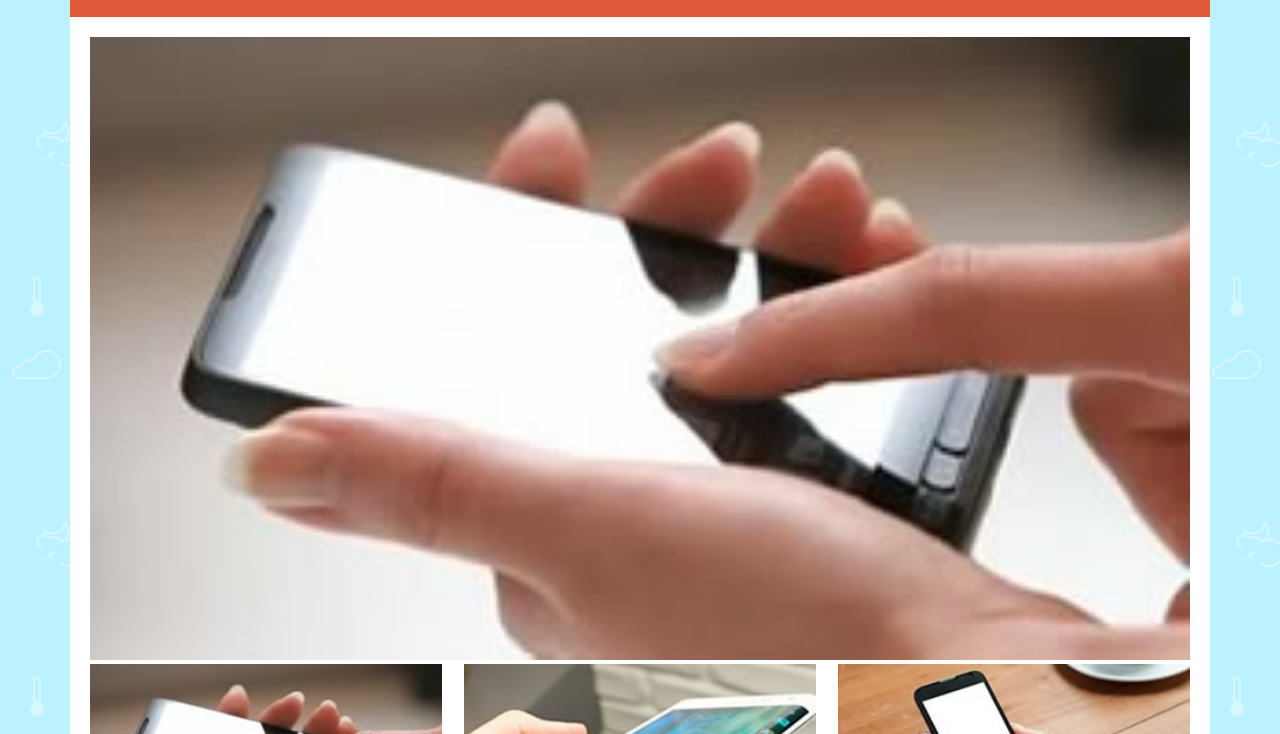
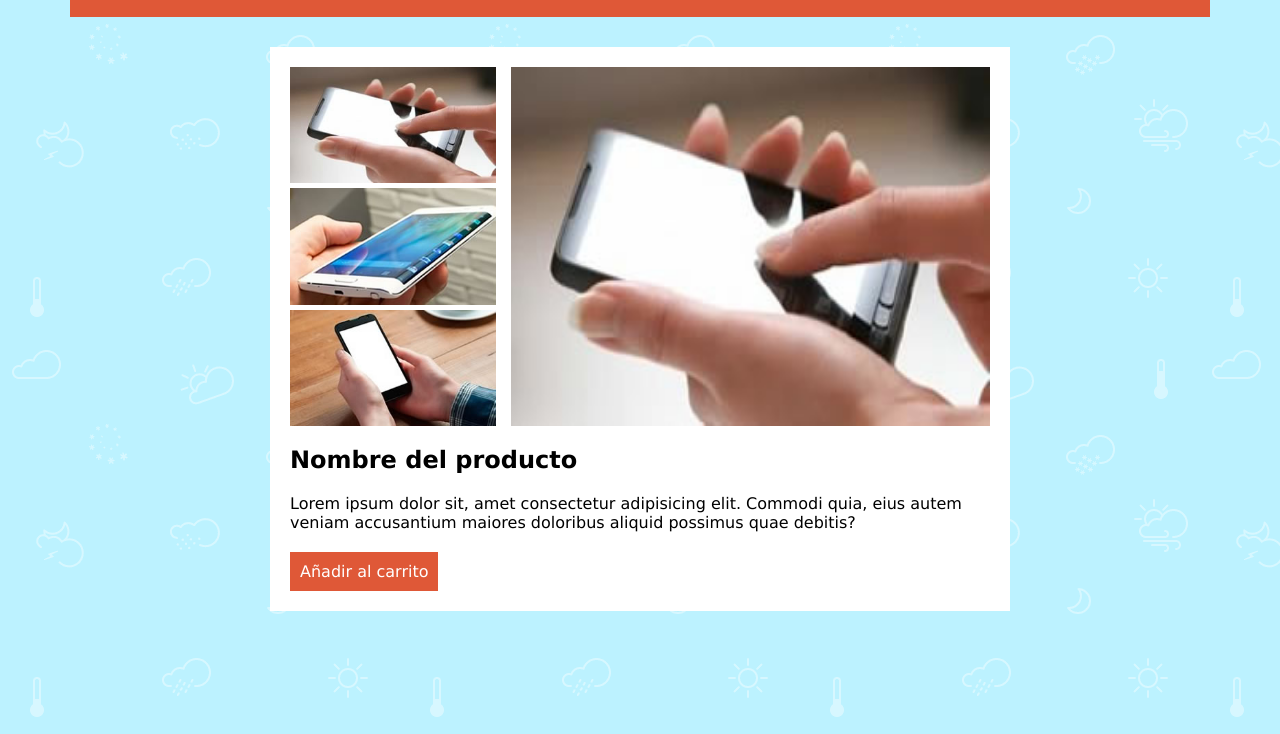
Before and after one commit to Comision16/craftsy, a website: page views/productDetail.html in a window 1280 px wide. Shown: the part 66-800 px from the top of the page. Drawn offline with Linux system fonts and the light colour scheme.

Commit message:
estilos detalle de producto listo!

```diff
--- a/public/css/detail.css
+++ b/public/css/detail.css
@@ -4,7 +4,7 @@
     padding: 20px;
 }
 
-.detail__main__section figure img {
+.detail__main__section img {
     width: 100%;
 }
 
@@ -21,3 +21,30 @@
  .detail__main__section--content h2{
     margin: 20px 0;
  }
+
+ @media (min-width:768px) {
+    .detail__main {
+        padding: 30px;
+    }
+
+    .detail__main__section__article {
+        display: flex;
+        gap: 15px;
+        flex-direction: row-reverse;
+    }
+
+    .detail__main__section--images{
+        flex-direction: column;
+        gap: 5px;
+     }
+
+     .detail__main__section--images img{
+        width: 100%;
+     }
+ }
+
+ @media (min-width:1024px) {
+    .detail__main {
+        padding: 30px 200px;
+    }
+ }
--- a/views/productDetail.html
+++ b/views/productDetail.html
@@ -28,16 +28,16 @@
             </ul>
         </nav>
     </header>
-    <main class="detail__main ">
+    <main class="detail__main">
         <section class="detail__main__section general__main__section">
-            <figure>
+            <article class="detail__main__section__article">
                 <img src="/images/img-phone-01.jpg" alt="">
-            </figure>
-            <div class="detail__main__section--images">
-                <img src="/images/img-phone-01.jpg" alt="">
-                <img src="/images/img-phone-02.jpg" alt="">
-                <img src="/images/img-phone-03.jpg" alt="">
-            </div>
+                <div class="detail__main__section--images">
+                    <img src="/images/img-phone-01.jpg" alt="">
+                    <img src="/images/img-phone-02.jpg" alt="">
+                    <img src="/images/img-phone-03.jpg" alt="">
+                </div>
+            </article>
             <div class="detail__main__section--content">
                 <h2>Nombre del producto</h2>
                 <p>Lorem ipsum dolor sit, amet consectetur adipisicing elit. Commodi quia, eius autem veniam accusantium
```
